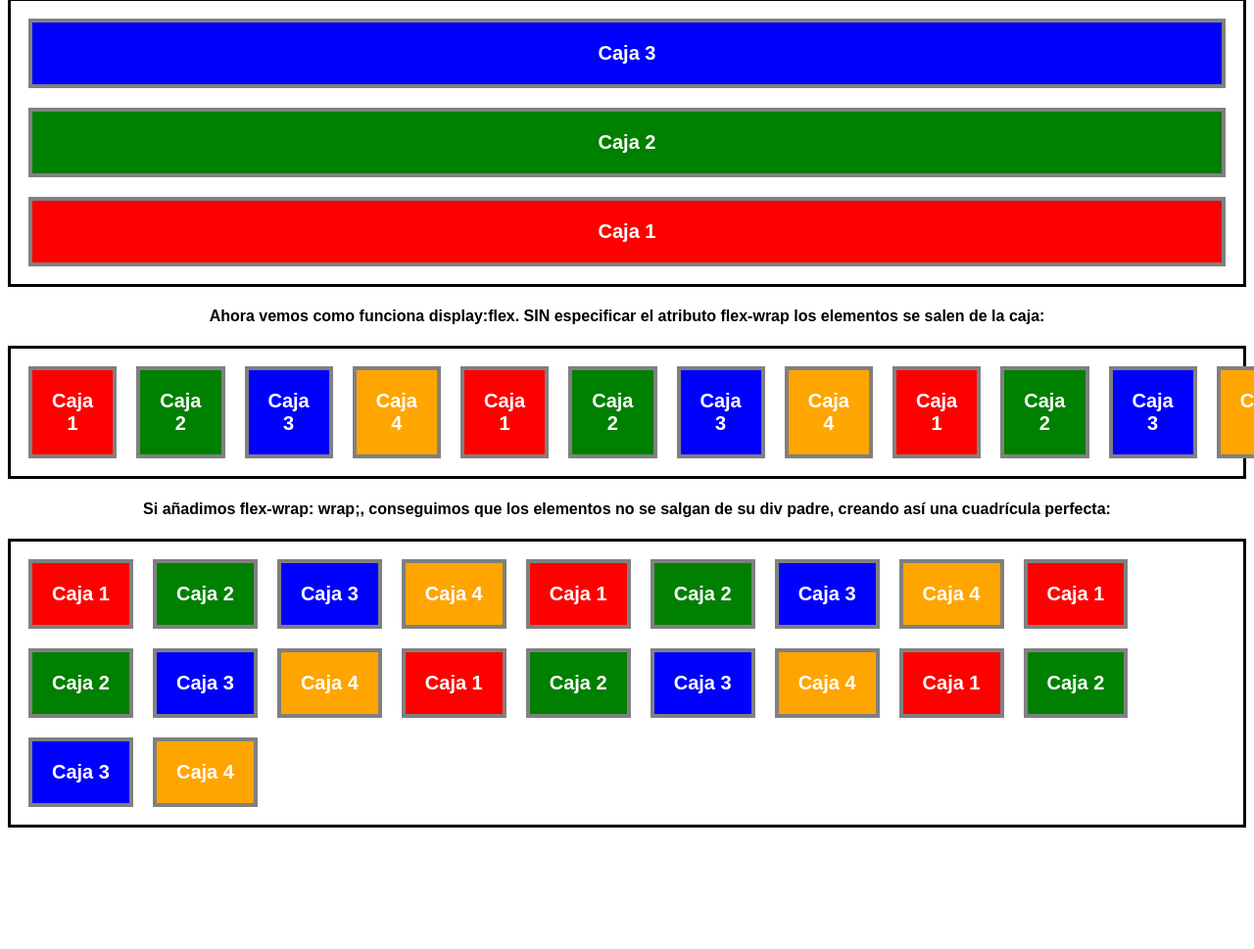
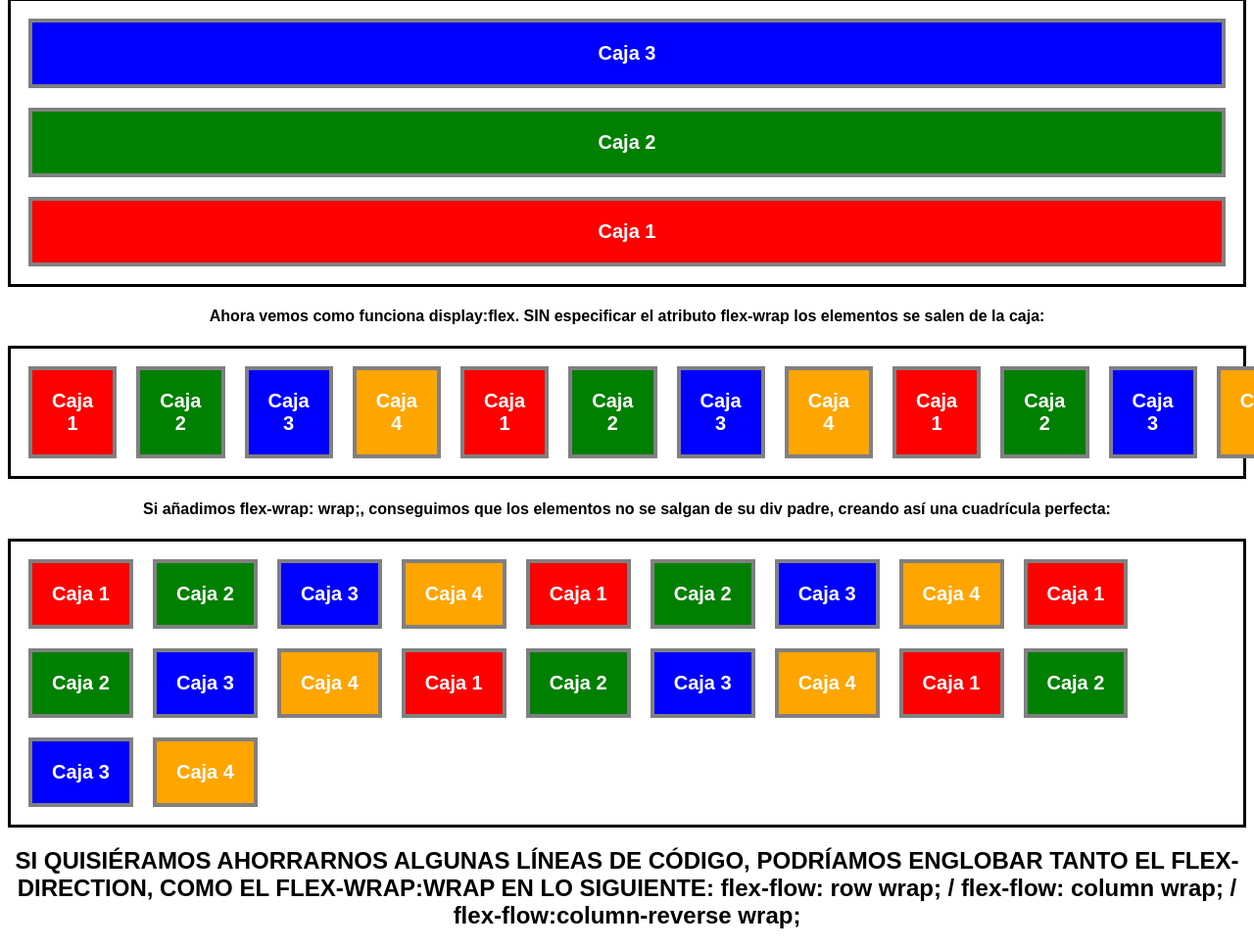
Before and after one commit to SergioFer95/explicacionGraficaFlexbox, a plain HTML site: page index.html in a window 1280 px wide. Shown: the part 1212-2181 px from the top of the page at 98% size. Before the commit the page ends 2065 px from the top, so only its background shows below. Drawn offline with Linux system fonts and the light colour scheme; files that its build step writes are made by us from their sources.

Commit message:
add how made shorter flex-direction and flex-wrap

```diff
--- a/index.html
+++ b/index.html
@@ -258,5 +258,6 @@
                 Caja 4
             </div>
         </section>
+        <h2>SI QUISIÉRAMOS AHORRARNOS ALGUNAS LÍNEAS DE CÓDIGO, PODRÍAMOS ENGLOBAR TANTO EL FLEX-DIRECTION, COMO EL FLEX-WRAP:WRAP EN LO SIGUIENTE: flex-flow: row wrap; / flex-flow: column wrap; / flex-flow:column-reverse wrap;</h2>
 </body>
 </html>
```
